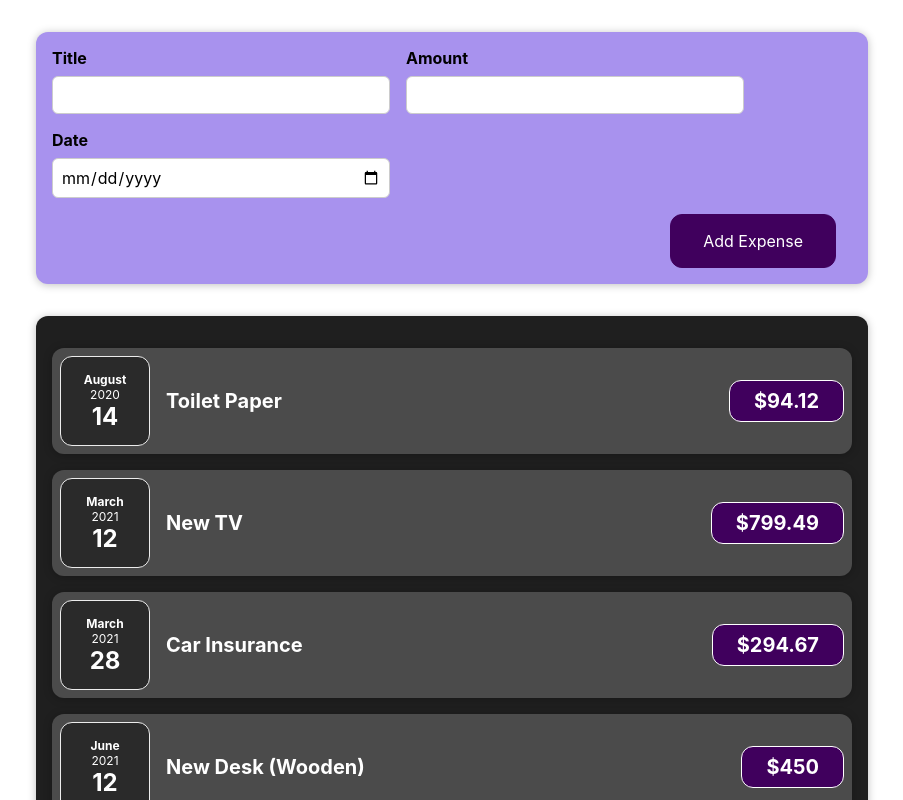
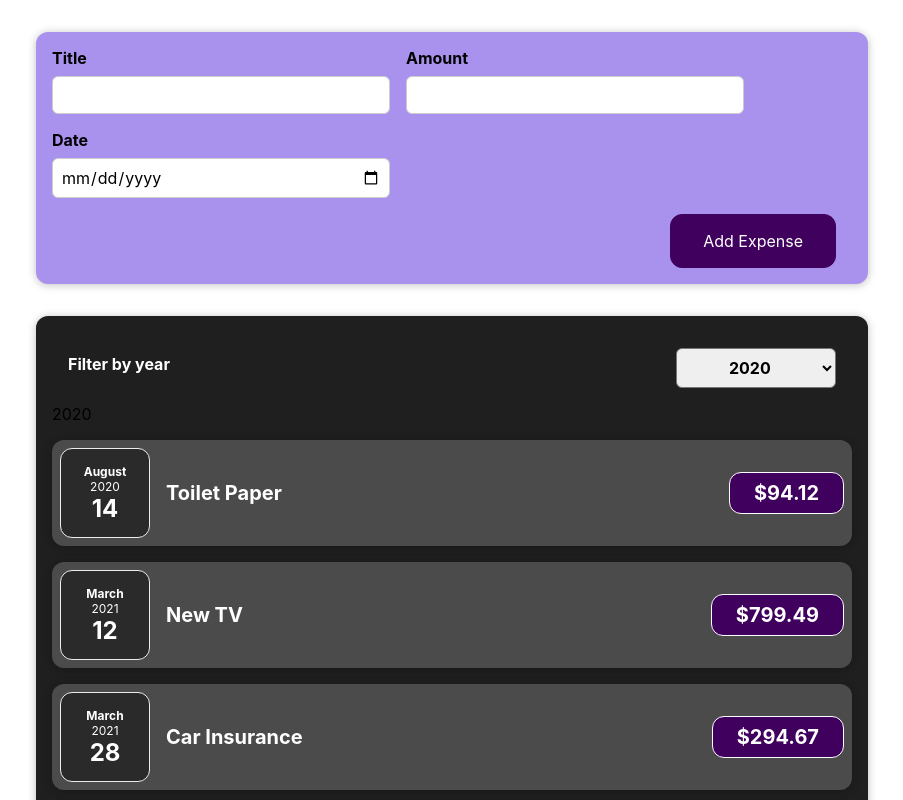
Before and after one commit to IuraCPersonal/react-complete-guide, a React (Create React App) app: page / in a window 1280 px wide. Shown: the top 800 px of the page, without its empty margins (188-1091 px from the left). Built offline with nearby package versions, Linux system fonts and the light colour scheme.

Commit message:
feat(ExpenseFilter): reading and passing filtered year

```diff
--- /dev/null
+++ b/src/components/Expenses/ExpenseFilter.css
@@ -0,0 +1,24 @@
+.expenses-filter {
+  color: white;
+  padding: 0 1rem;
+}
+
+.expenses-filter__control {
+  display: flex;
+  width: 100%;
+  align-items: center;
+  justify-content: space-between;
+  margin: 1rem 0;
+}
+
+.expenses-filter label {
+  font-weight: bold;
+  margin-bottom: 0.5rem;
+}
+
+.expenses-filter select {
+  font: inherit;
+  padding: 0.5rem 3rem;
+  font-weight: bold;
+  border-radius: 6px;
+}
--- /dev/null
+++ b/src/components/Expenses/ExpenseFilter.jsx
@@ -0,0 +1,25 @@
+import React from 'react';
+
+import './ExpenseFilter.css';
+
+const ExpenseFilter = (props) => {
+  const yearChangeHandler = (event) => {
+    props.onFilteredYearChange(event.target.value);
+  };
+
+  return (
+    <div className='expenses-filter'>
+      <div className='expenses-filter__control'>
+        <label>Filter by year</label>
+        <select value={props.selected} onChange={yearChangeHandler}>
+          <option value='2022'>2022</option>
+          <option value='2021'>2021</option>
+          <option value='2020'>2020</option>
+          <option value='2019'>2019</option>
+        </select>
+      </div>
+    </div>
+  );
+};
+
+export default ExpenseFilter;
--- a/src/components/Expenses/ExpenseList.jsx
+++ b/src/components/Expenses/ExpenseList.jsx
@@ -1,15 +1,26 @@
-import React from "react";
+import React, { useState } from "react";
 import Card from "../UI/Card";
 import ExpenseItem from "./ExpenseItem";
+import ExpenseFilter from "./ExpenseFilter";
 
 import "./ExpenseList.css";
 
 const ExpenseList = (props) => {
+  const [filteredYear, setFilteredYear] = useState('2020');
+
+  const filteredYearChangeHandler = (newFilteredYear) => {
+    setFilteredYear(newFilteredYear);
+  };
+
   return (
+    <div>
       <Card className="expenses">
+        <ExpenseFilter selected={filteredYear} onFilteredYearChange={filteredYearChangeHandler} />
+        <p>{filteredYear}</p>
         <div>
           {props.expenses.map((element) => (
             <ExpenseItem
+              key={Math.random()}
               date={element.date}
               title={element.title}
               amount={element.amount}
@@ -17,6 +28,7 @@
           ))}
         </div>
       </Card>
+    </div>
   );
 };
 
```
Lines whose indentation alone changed are shown as unchanged.
